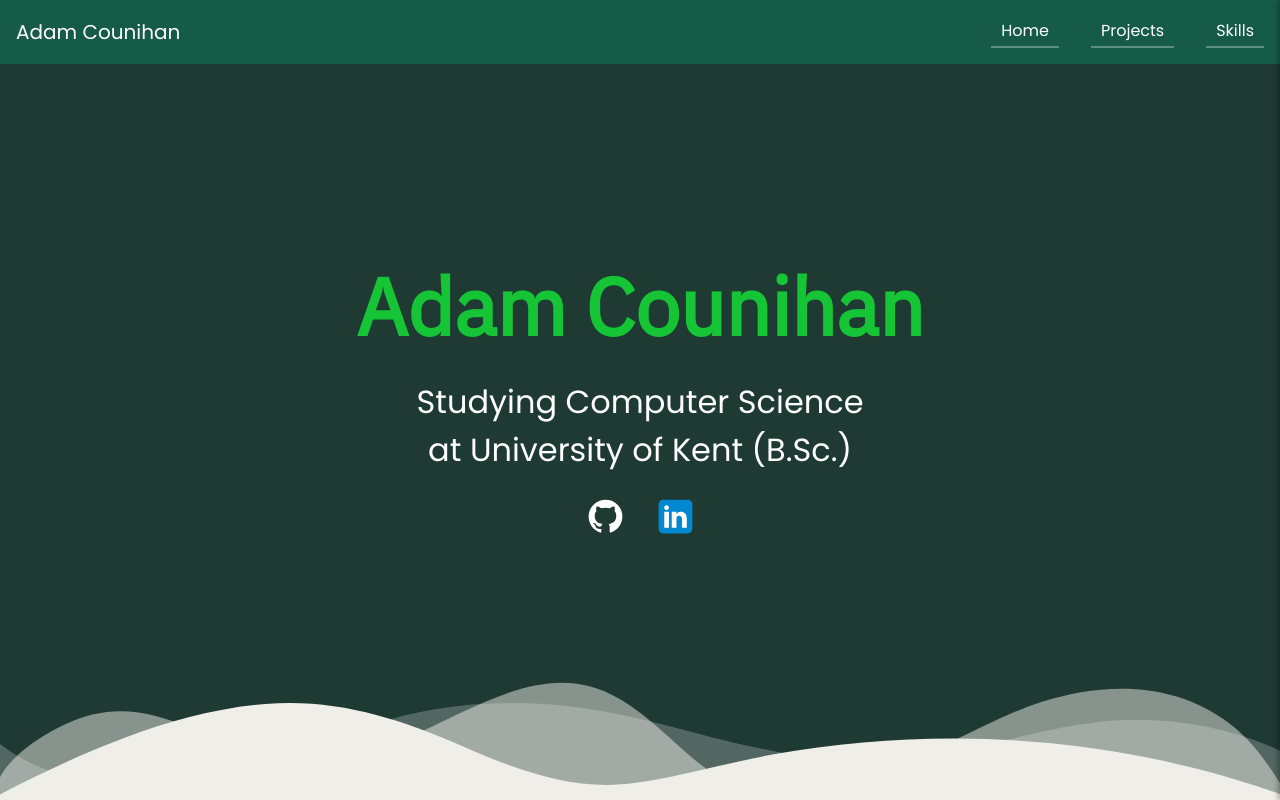
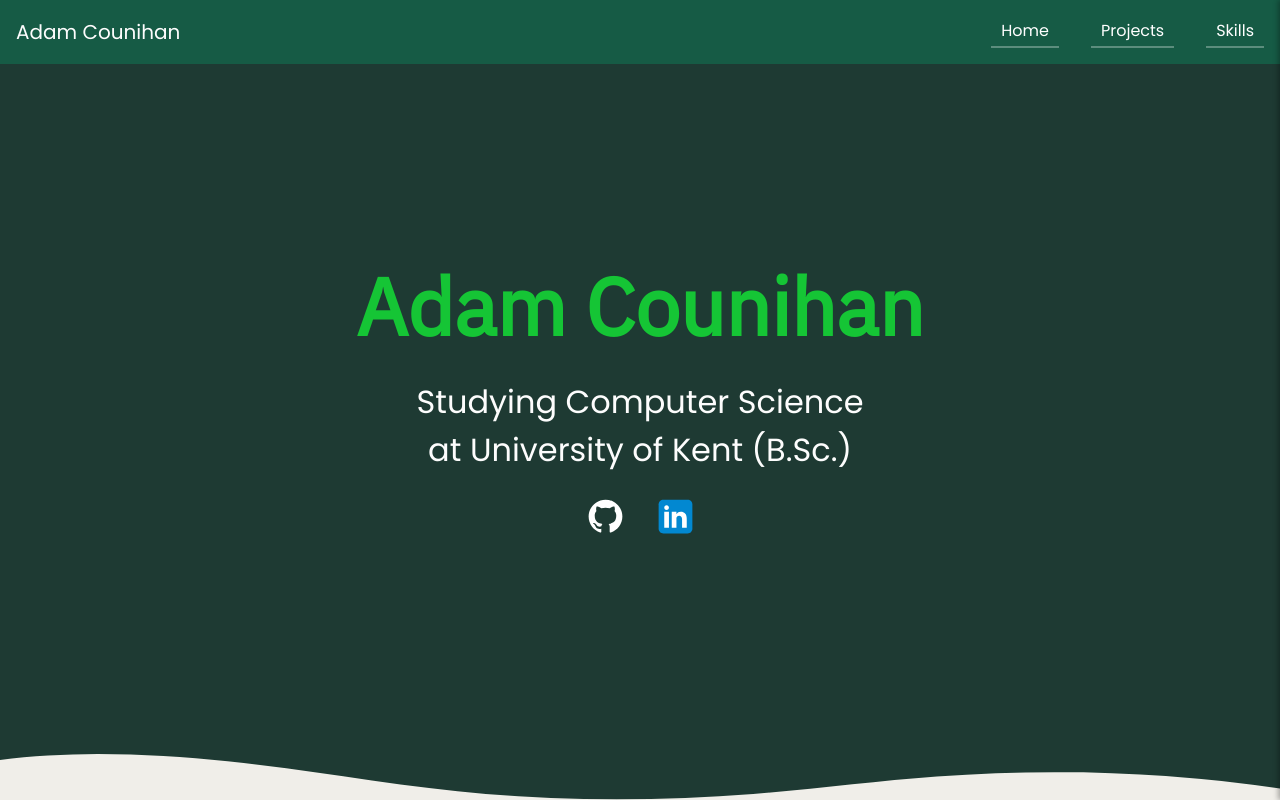
Before and after one commit to adamcounihan-dev/Portfolio-Website, a React (Vite) app: page / in a window 1280 px wide. Shown: the top 800 px of the page. Built offline with nearby package versions, Linux system fonts and the light colour scheme.

Commit message:
fix: change top wave svg

```diff
--- a/src/components/Hero/Hero.jsx
+++ b/src/components/Hero/Hero.jsx
@@ -21,15 +21,10 @@
                 </div>
             </div>
             <div className={styles.shapeDivider}>
-                <svg xmlns="http://www.w3.org/2000/svg" viewBox="0 0 1200 120" preserveAspectRatio="none">
+                <svg data-name="Layer 1" xmlns="http://www.w3.org/2000/svg" viewBox="0 0 1200 120"
+                     preserveAspectRatio="none">
                     <path
-                        d="M0,0V46.29c47.79,22.2,103.59,32.17,158,28,70.36-5.37,136.33-33.31,206.8-37.5C438.64,32.43,512.34,53.67,583,72.05c69.27,18,138.3,24.88,209.4,13.08,36.15-6,69.85-17.84,104.45-29.34C989.49,25,1113-14.29,1200,52.47V0Z"
-                        opacity=".25" className={styles.shapeFill}></path>
-                    <path
-                        d="M0,0V15.81C13,36.92,27.64,56.86,47.69,72.05,99.41,111.27,165,111,224.58,91.58c31.15-10.15,60.09-26.07,89.67-39.8,40.92-19,84.73-46,130.83-49.67,36.26-2.85,70.9,9.42,98.6,31.56,31.77,25.39,62.32,62,103.63,73,40.44,10.79,81.35-6.69,119.13-24.28s75.16-39,116.92-43.05c59.73-5.85,113.28,22.88,168.9,38.84,30.2,8.66,59,6.17,87.09-7.5,22.43-10.89,48-26.93,60.65-49.24V0Z"
-                        opacity=".5" className={styles.shapeFill}></path>
-                    <path
-                        d="M0,0V5.63C149.93,59,314.09,71.32,475.83,42.57c43-7.64,84.23-20.12,127.61-26.46,59-8.63,112.48,12.24,165.56,35.4C827.93,77.22,886,95.24,951.2,90c86.53-7,172.46-45.71,248.8-84.81V0Z"
+                        d="M321.39,56.44c58-10.79,114.16-30.13,172-41.86,82.39-16.72,168.19-17.73,250.45-.39C823.78,31,906.67,72,985.66,92.83c70.05,18.48,146.53,26.09,214.34,3V0H0V27.35A600.21,600.21,0,0,0,321.39,56.44Z"
                         className={styles.shapeFill}></path>
                 </svg>
             </div>
--- a/src/components/Hero/HeroStyles.module.css
+++ b/src/components/Hero/HeroStyles.module.css
@@ -51,16 +51,16 @@
     bottom: 0;
     left: 0;
     width: 100%;
-    overflow: hidden;
-    line-height: 0;
+    height: 100%;
+    z-index: 1;
     transform: rotate(180deg);
 }
 
 .shapeDivider svg {
     position: relative;
     display: block;
-    width: 100%;
-    height: auto;
+    width: calc(100% + 1.3px);
+    height: 50px;
 }
 
 .shapeFill {
@@ -83,7 +83,4 @@
         font-size: 3.5rem;
         max-width: 7ch;
     }
-    .shapeDivider svg {
-        height: 50px;
-    }
 }
--- a/src/components/Projects/ProjectsStyles.module.css
+++ b/src/components/Projects/ProjectsStyles.module.css
@@ -83,7 +83,7 @@
     position: relative;
     display: block;
     width: calc(135% + 1.3px);
-    height: 92px;
+    height: 100px;
 }
 
 .shapeFill {
```
